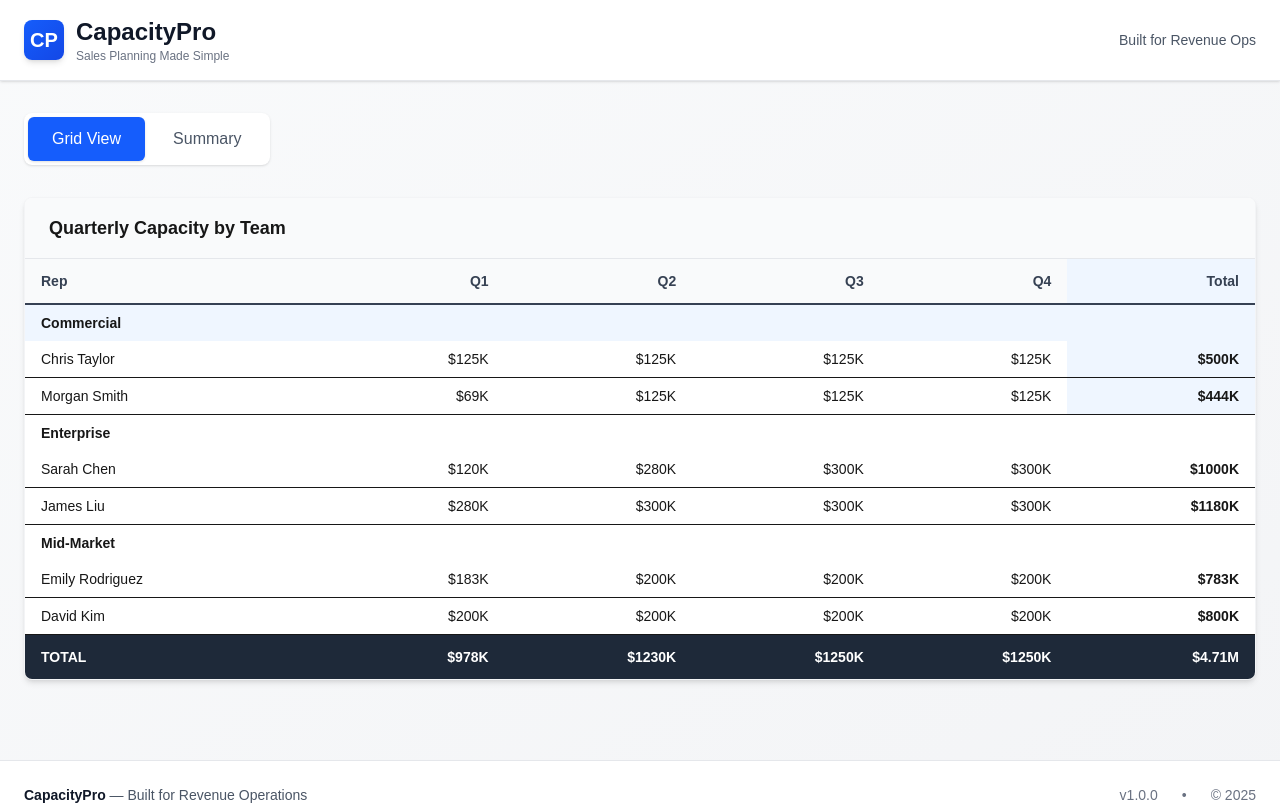
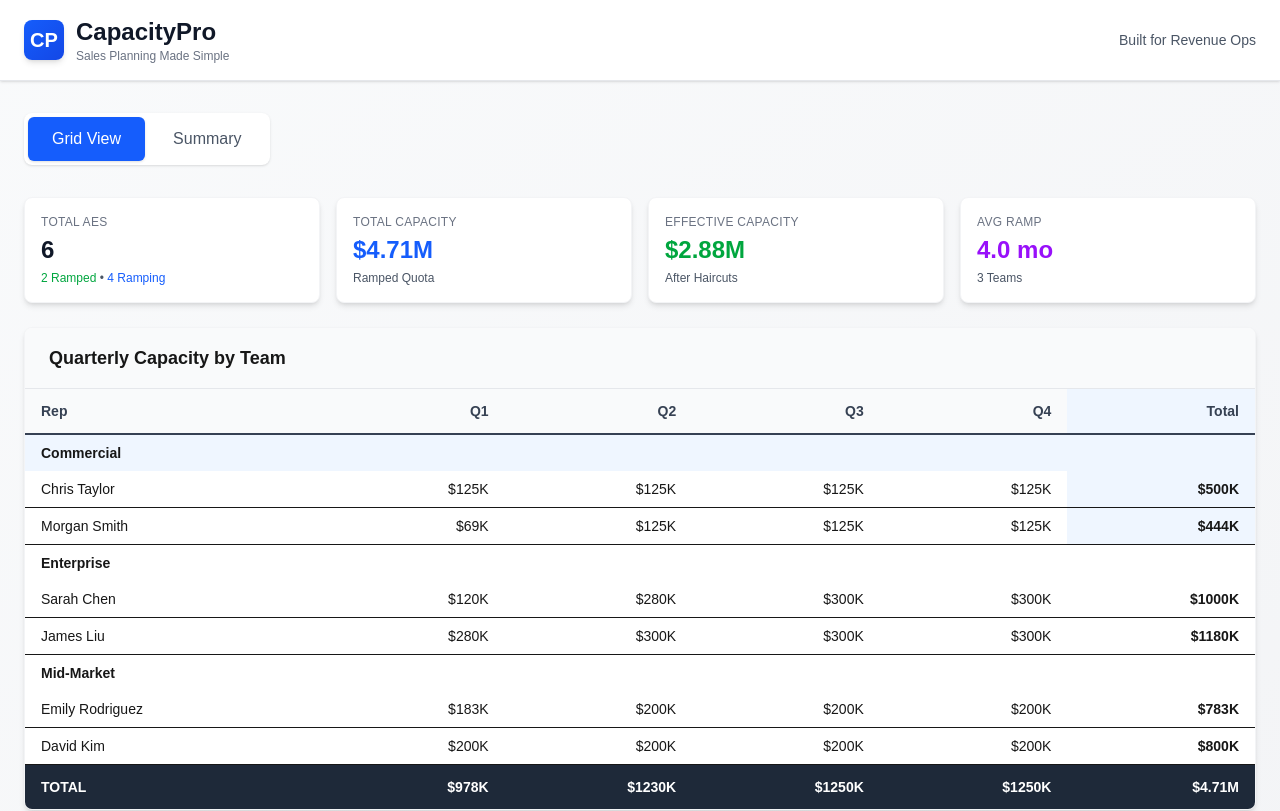
Before and after one commit to Freddym10/capacity-planner, a Next.js app: page / in a window 1280 px wide. Shown: the top 811 px of the page. Built offline with nearby package versions, Linux system fonts and the light colour scheme.

Commit message:
Update page.tsx
Added quick stats cards to Grid View

- Shows total AEs with ramped vs ramping breakdown
- Displays total capacity and effective capacity
- Shows average ramp time and team count
- Cards have hover effects for professional polish
- Stats update dynamically with uploaded data

```diff
--- a/app/page.tsx
+++ b/app/page.tsx
@@ -225,6 +225,27 @@ Mary Wilson,All,VP,,2024-01-01,0,0,20`;
   // Get unique team names dynamically
   const uniqueTeams = [...new Set(aeReps.map(r => r.segment))].sort();
 
+  // Calculate quick stats for grid view
+  const quickStats = {
+    totalAEs: aeReps.length,
+    fullyRamped: aeReps.filter(rep => {
+      const start = new Date(rep.startDate);
+      const now = new Date('2025-01-20');
+      const monthsSince = Math.max(0, (now.getFullYear() - start.getFullYear()) * 12 + now.getMonth() - start.getMonth());
+      return monthsSince >= rep.rampMonths;
+    }).length,
+    ramping: aeReps.filter(rep => {
+      const start = new Date(rep.startDate);
+      const now = new Date('2025-01-20');
+      const monthsSince = Math.max(0, (now.getFullYear() - start.getFullYear()) * 12 + now.getMonth() - start.getMonth());
+      return monthsSince < rep.rampMonths && monthsSince >= 0;
+    }).length,
+    totalTeams: uniqueTeams.length,
+    avgRamp: aeReps.length > 0 ? (aeReps.reduce((sum, r) => sum + r.rampMonths, 0) / aeReps.length).toFixed(1) : 0,
+    totalCapacity: totalRamped,
+    effectiveCapacity: totalEffective
+  };
+
   // Show loading state until mounted on client
   if (!mounted) {
     return (
@@ -344,6 +365,38 @@ Mary Wilson,All,VP,,2024-01-01,0,0,20`;
         )}
 
         {activeView === 'grid' && (
+          <>
+            {/* Quick Stats Cards */}
+            <div className="grid grid-cols-2 md:grid-cols-4 gap-4 mb-6">
+              <div className="bg-white rounded-lg shadow-md hover:shadow-lg transition-shadow p-4 border border-gray-100">
+                <div className="text-xs text-gray-500 uppercase tracking-wide mb-1">Total AEs</div>
+                <div className="text-2xl font-bold text-gray-900">{quickStats.totalAEs}</div>
+                <div className="text-xs text-gray-600 mt-1">
+                  <span className="text-green-600 font-medium">{quickStats.fullyRamped} Ramped</span>
+                  {' • '}
+                  <span className="text-blue-600 font-medium">{quickStats.ramping} Ramping</span>
+                </div>
+              </div>
+
+              <div className="bg-white rounded-lg shadow-md hover:shadow-lg transition-shadow p-4 border border-gray-100">
+                <div className="text-xs text-gray-500 uppercase tracking-wide mb-1">Total Capacity</div>
+                <div className="text-2xl font-bold text-blue-600">{fmt(quickStats.totalCapacity)}</div>
+                <div className="text-xs text-gray-600 mt-1">Ramped Quota</div>
+              </div>
+
+              <div className="bg-white rounded-lg shadow-md hover:shadow-lg transition-shadow p-4 border border-gray-100">
+                <div className="text-xs text-gray-500 uppercase tracking-wide mb-1">Effective Capacity</div>
+                <div className="text-2xl font-bold text-green-600">{fmt(quickStats.effectiveCapacity)}</div>
+                <div className="text-xs text-gray-600 mt-1">After Haircuts</div>
+              </div>
+
+              <div className="bg-white rounded-lg shadow-md hover:shadow-lg transition-shadow p-4 border border-gray-100">
+                <div className="text-xs text-gray-500 uppercase tracking-wide mb-1">Avg Ramp</div>
+                <div className="text-2xl font-bold text-purple-600">{quickStats.avgRamp} mo</div>
+                <div className="text-xs text-gray-600 mt-1">{quickStats.totalTeams} Teams</div>
+              </div>
+            </div>
+
             <div className="bg-white rounded-lg shadow-md overflow-hidden border border-gray-100">
               <div className="px-6 py-4 border-b border-gray-200 bg-gray-50">
                 <h2 className="text-lg font-semibold">Quarterly Capacity by Team</h2>
@@ -401,6 +454,7 @@ Mary Wilson,All,VP,,2024-01-01,0,0,20`;
                 </table>
               </div>
             </div>
+          </>
         )}
 
         {activeView === 'summary' && (
```
Lines whose indentation alone changed are shown as unchanged.
